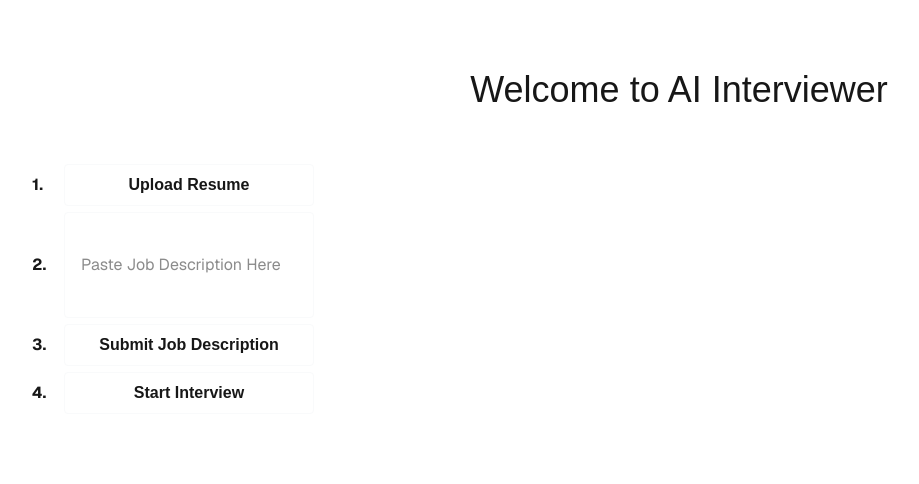
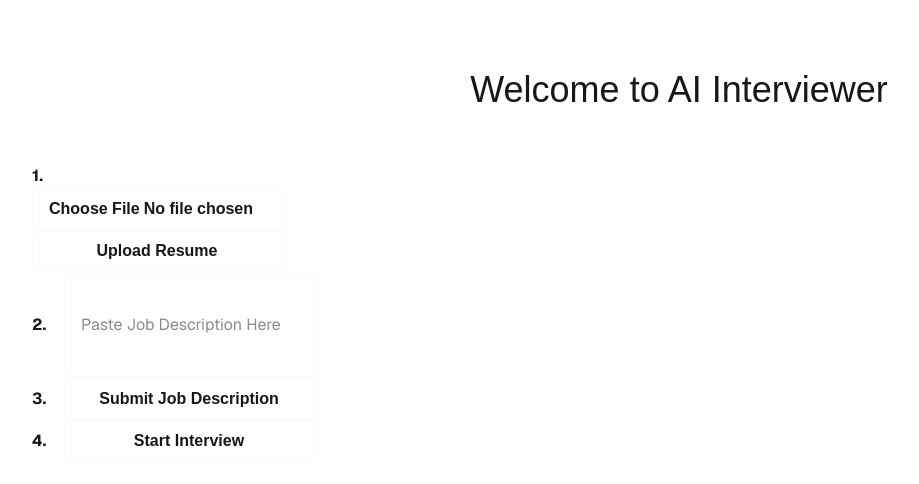
Before and after one commit to WorldComputingSDSU/ai-interviewer-proj, a Next.js app: page / in a window 1280 px wide. Shown: the top 484 px of the page, without its empty margins (48-967 px from the left). Built offline with nearby package versions, Linux system fonts and the light colour scheme; a web font is replaced by a local one.

Commit message:
initial implementation of the upload resume button

```diff
--- a/src/app/page.tsx
+++ b/src/app/page.tsx
@@ -1,9 +1,24 @@
 "use client";
 
+import React, { useState } from "react";
 import Image from "next/image";
 
-export default function Home() {
-  return (
+export default function Page(){
+  const [recievedResume, setRecievedResume] = useState<boolean>(false);
+
+
+
+  async function uploadSubmit(e: React.FormEvent<HTMLFormElement>) {
+  setRecievedResume(true);
+}
+
+
+
+ async function startInterview(e: React.MouseEvent<HTMLButtonElement>) {
+
+
+  }
+  return(
     <div className="font-sans grid grid-rows-[20px_1fr_20px] items-center justify-items-center min-h-screen p-8 pb-20 gap-16 sm:p-20">
 
       <header className="text-4xl font-road">
@@ -15,10 +30,23 @@ export default function Home() {
           <div className="flex flex-col justify-between h-[250px]">
 
             <div className="flex items-center gap-2">
-              <span className="w-6 font-bold text-left">1.</span>
-                <button className="font-road font-bold border border-gray-50 px-4 py-2 rounded hover:bg-gray-700 cursor-pointer w-[250px]">
+              <form>
+                <div className="w-64 flex flex-col space y-4">
+                <span className="w-6 font-bold text-left"> 1.</span>
+                  <input
+                  type = "file"
+                  className="font-road font-bold border border-gray-50 px-4 py-2 rounded hover:bg-gray-700 cursor-pointer w-[250px]"
+                  name= "resume"
+                  accept = "application/pdf"
+                  required>
+                  </input>
+                <button className="font-road font-bold border border-gray-50 px-4 py-2 rounded hover:bg-gray-700 cursor-pointer w-[250px]"
+                type="submit">
                   Upload Resume
                 </button>
+                </div>
+              </form>
+
             </div>
 
             <div className="flex items-center gap-2">
@@ -50,4 +78,4 @@ export default function Home() {
       </footer>
     </div>
   );
-}
+  }
```
Also changed, not shown: src/app/api/start-interview/route.ts (added).
